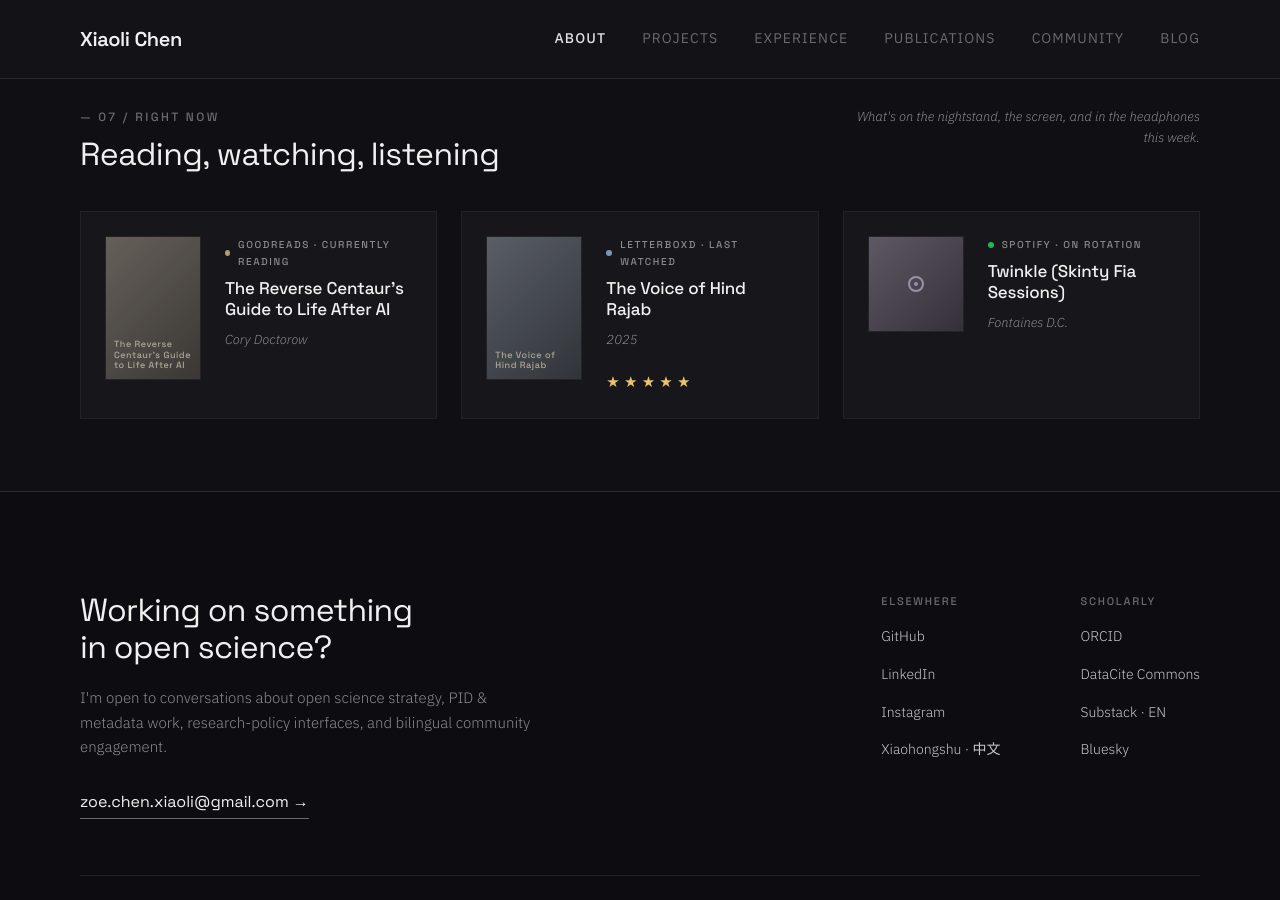
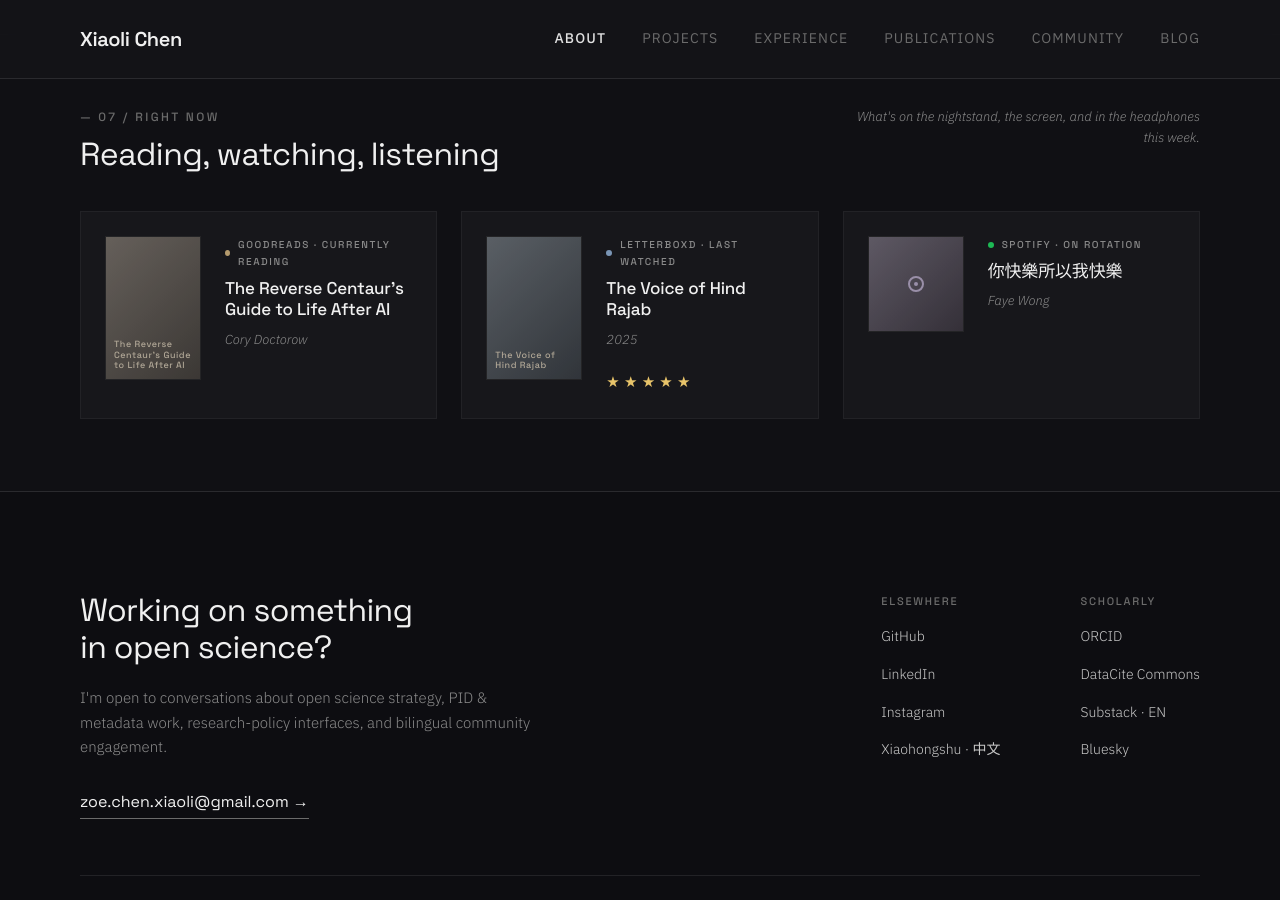
Before and after one commit to xchen101/xchen101.github.io, a Jekyll site: the page built from index.md, in a window 1280 px wide and 900 px high, scrolled down 6679 px. Built offline with Jekyll 4.4.1, drawn with Linux system fonts in a browser that asks for light colours; comment, search, counter and statistics services are not loaded; grey boxes are pictures that could not be loaded.

Commit message:
update: Right Now widget data (auto)

```diff
--- a/_data/now.yml
+++ b/_data/now.yml
@@ -1,4 +1,4 @@
-# Right now — auto-generated by Hermes cron on 2026-09-02 05:00 UTC
+# Right now — auto-generated by Hermes cron on 2026-09-02 11:00 UTC
 # Sources: Goodreads RSS / Letterboxd RSS / Spotify API
 
 reading:
@@ -24,8 +24,8 @@
   service: "Spotify"
   accent: "#1DB954"
   label: "On rotation"
-  title: "Twinkle (Skinty Fia Sessions)"
-  artist: "Fontaines D.C."
-  url: "https://open.spotify.com/track/69zMr48WSsDbrhxcHafyTw"
+  title: "你快樂所以我快樂"
+  artist: "Faye Wong"
+  url: "https://open.spotify.com/track/31kKBUeeCGuMt9fPxDybde"
   profile_url: "https://open.spotify.com/"
-  image: "https://i.scdn.co/image/ab67616d00001e02b091836545878031cee22dbb"
+  image: "https://i.scdn.co/image/a3768734c0c345598ded88acd37fc912321d4757"
```
